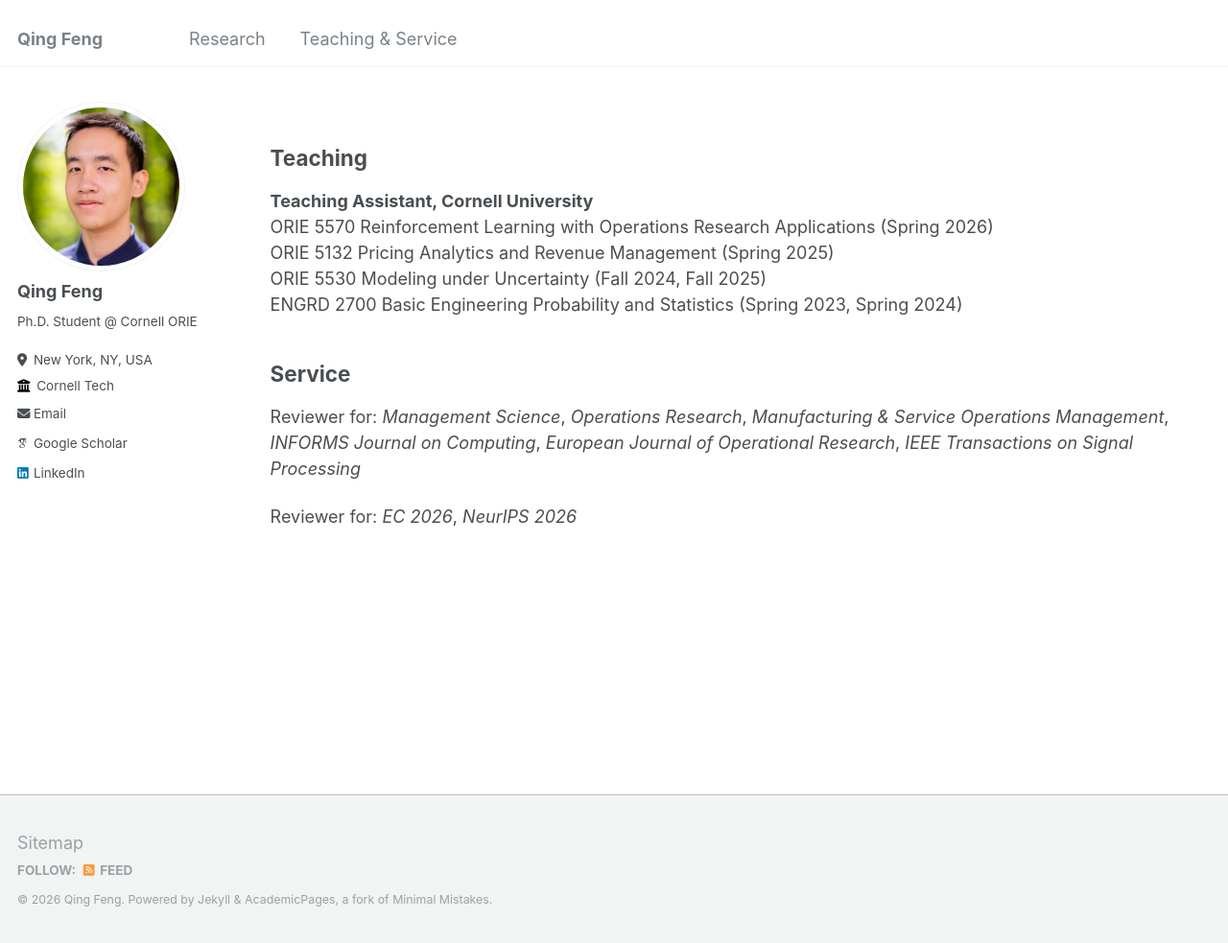
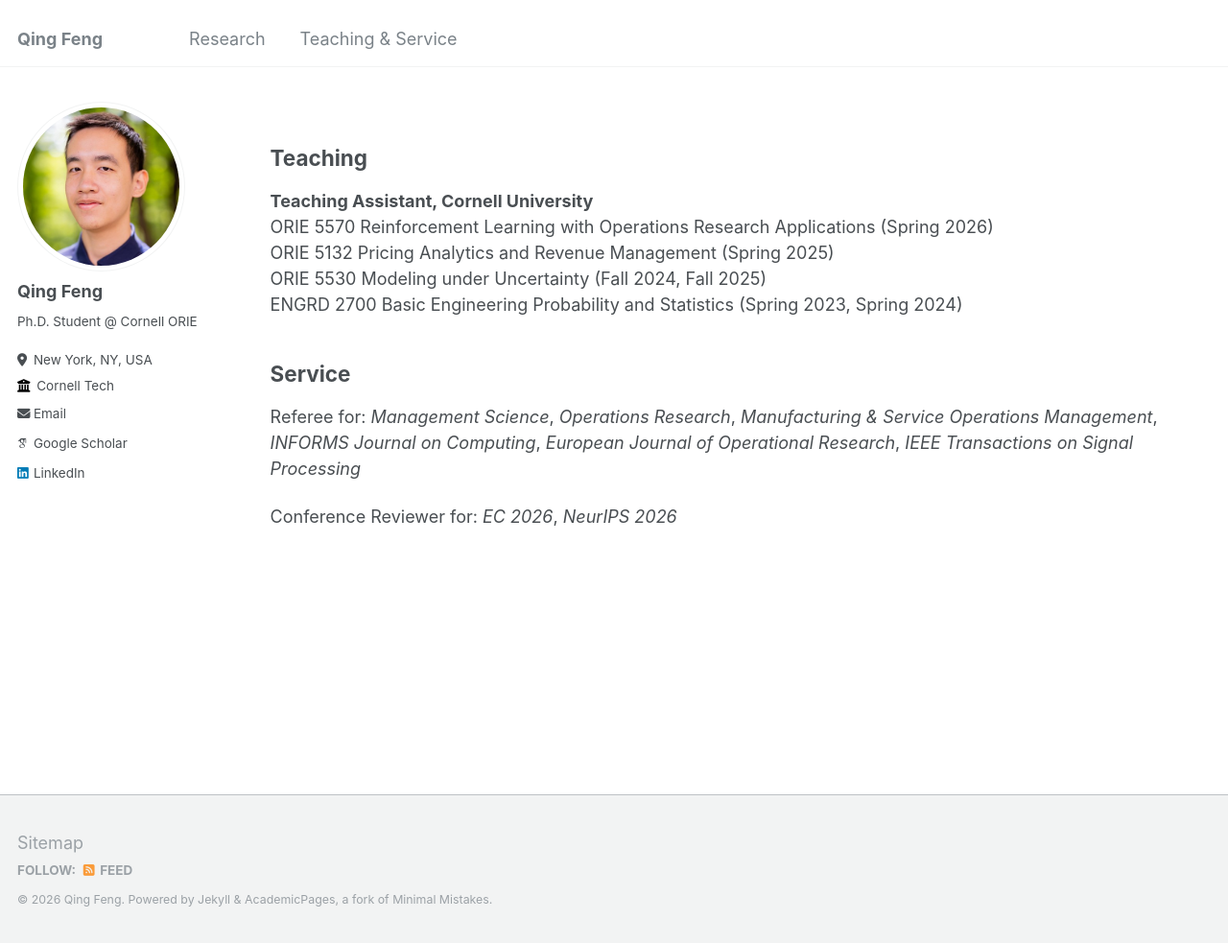
Before and after one commit to qfeng48/qfeng48.github.io, a Jekyll site: the page built from _pages/teaching.md, in a window 1280 px wide and 983 px high. Shown: the whole window at 96% size. Built offline with Jekyll 4.4.1, drawn with Linux system fonts in a browser that asks for light colours; some web fonts are replaced.

Commit message:
Update teaching.md

```diff
--- a/_pages/teaching.md
+++ b/_pages/teaching.md
@@ -15,6 +15,6 @@ ENGRD 2700 Basic Engineering Probability and Statistics (Spring 2023, Spring 202
 
 Service
 ---
-Reviewer for: *Management Science*, *Operations Research*, *Manufacturing & Service Operations Management*, *INFORMS Journal on Computing*, *European Journal of Operational Research*, *IEEE Transactions on Signal Processing*
+Referee for: *Management Science*, *Operations Research*, *Manufacturing & Service Operations Management*, *INFORMS Journal on Computing*, *European Journal of Operational Research*, *IEEE Transactions on Signal Processing*
 
-Reviewer for: *EC 2026*, *NeurIPS 2026*
+Conference Reviewer for: *EC 2026*, *NeurIPS 2026*
```
